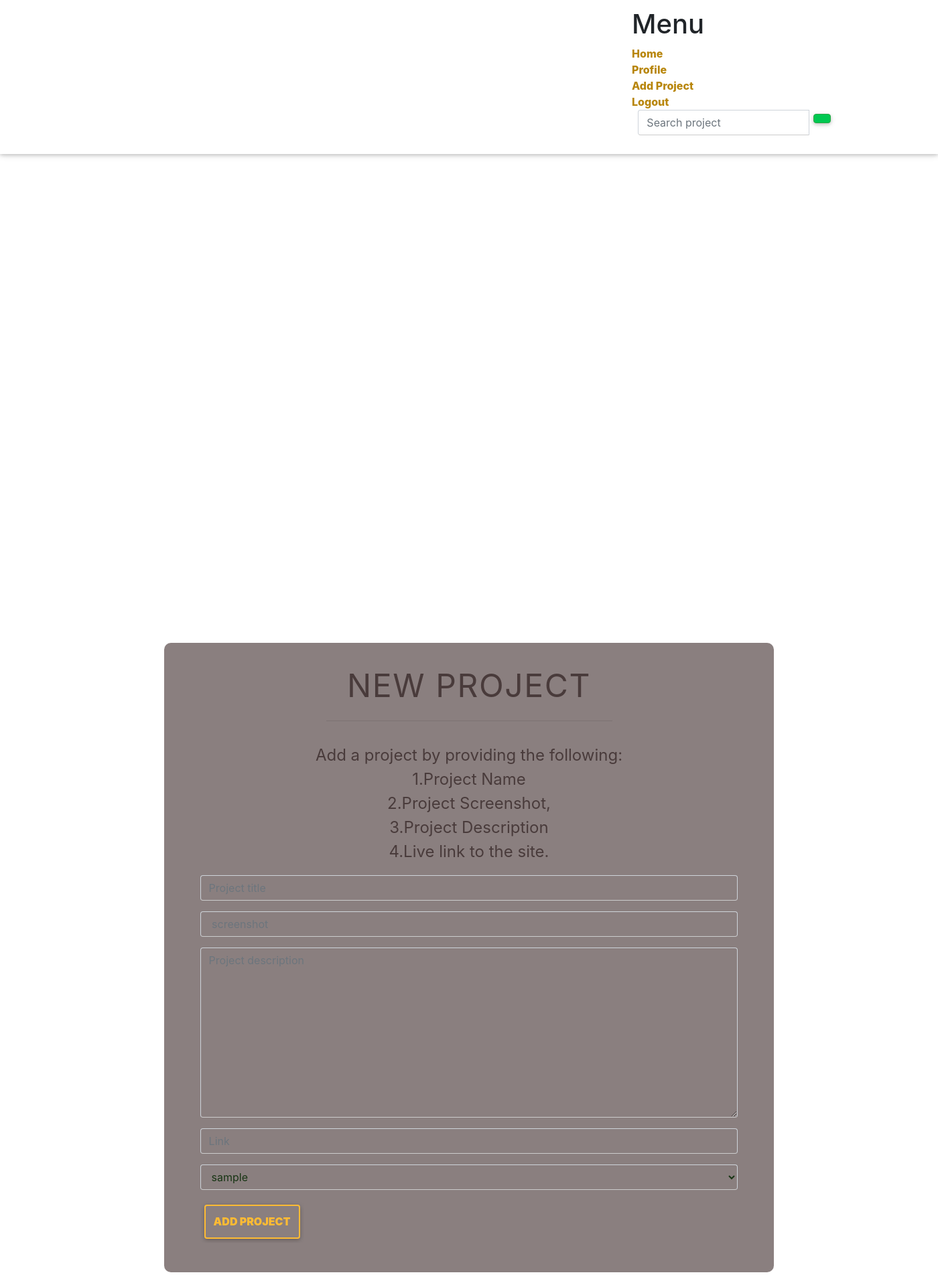
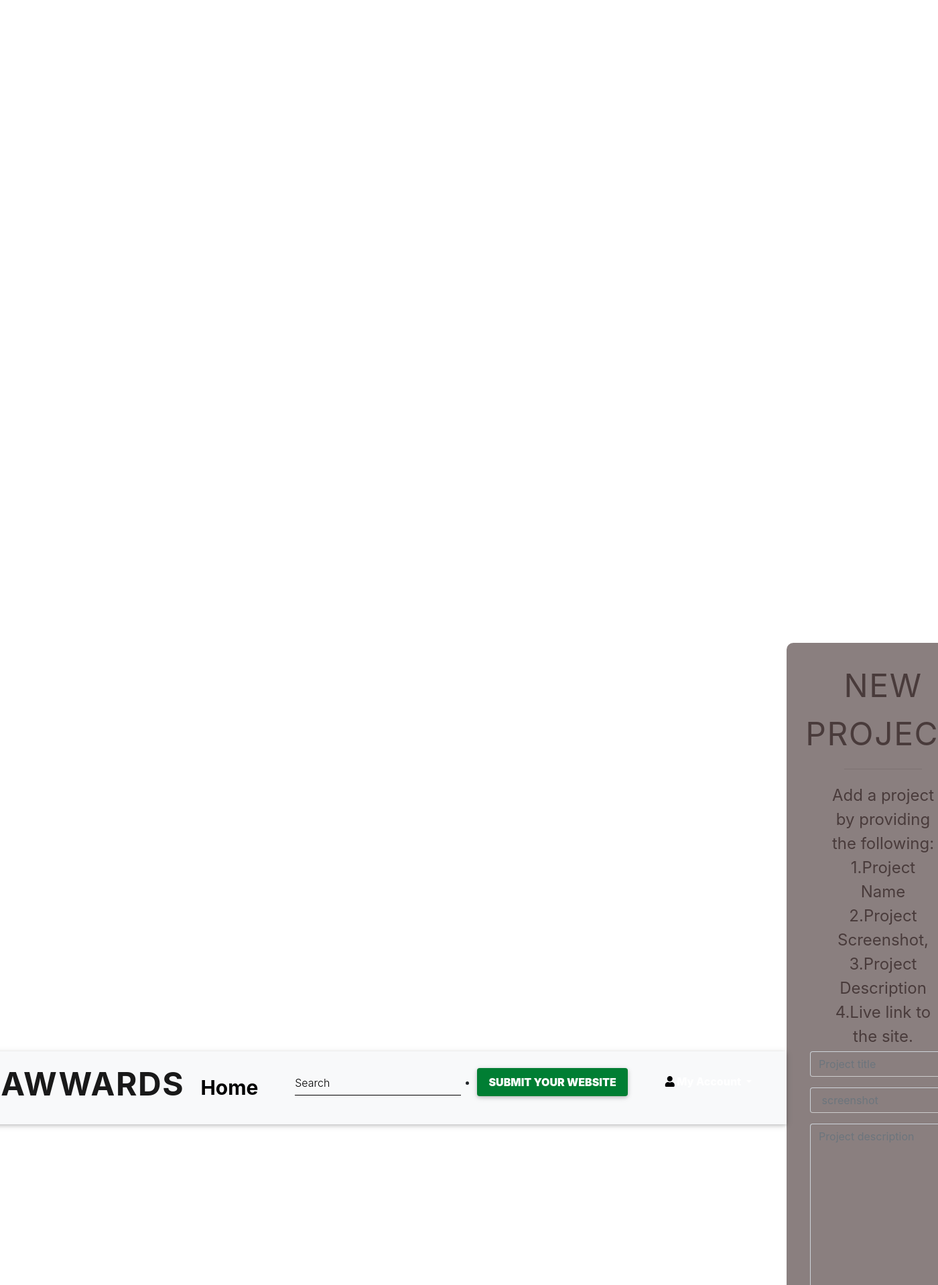
Before and after one commit to JKimani77/Awwards, a Django app: page /add_project/ in a window 1400 px wide; the page is wider, and only the part inside the window is pictured. Shown: the top 1919 px of that part at 67% size. Run offline with Django 3.2, Linux system fonts and the light colour scheme; the visitor is signed in with stand-in values (Sample User, id 1); data comes from the database, SQL or seed files in the repository; some libraries are stand-ins or nearby versions.

Commit message:
adding styling to the homepeage

```diff
--- a/reviews/templates/add_new_project.html
+++ b/reviews/templates/add_new_project.html
@@ -3,7 +3,6 @@
 
 {% load bootstrap3 %}
 {% block styles %}
-
 {{ block.super}}
 <link rel="stylesheet" href="/static/newproject.css">
 {% endblock %}
--- a/reviews/templates/navbar.html
+++ b/reviews/templates/navbar.html
@@ -1,36 +1,65 @@
-<nav class="navbar fixed-top navbar-expand-lg navbar-dark scrolling-navbar" id="nbar">
+<nav class="pl-5 pr-5 navbar navbar-expand-lg navbar-light bg-light sticky-top">
     <div class="container">
-        <a class="navbar-brand" href="{% url 'index' %}"> <strong class="mr-4 brand"> Awwards</strong></a>
-      <div id="wrapper">
-        <div class="menu">
+        <a class="navbar-brand font-weight-bold title" href="{% url 'index' %}"style="font: size 30px; font-weigth:bold">Awwards</a>
+      <!-- Collapse button -->
+    <button class="navbar-toggler" type="button" data-toggle="collapse" data-target="#basicExampleNav"
+    aria-controls="basicExampleNav" aria-expanded="false" aria-label="Toggle navigation">
+    <span class="navbar-toggler-icon"></span>
+  </button>
+    <!-- content -->
 
-          <h1>Menu</h1>
-            <a href="/">Home</a>
-            <br>
-            <a href="profile/{{request.user.id}}">Profile</a>
-            <br>
+    <div class="collapse navbar-collapse" id="basicExampleNav">
+      <!-- Links -->
+      <ul class="navbar-nav mr-auto">
+          <li class="text-white nav-item">
+            <a class="nav-link" href="{% url 'index' %}" style="font-size: 30px; font-weight:bold">Home</a>
+          </li>
 
-            <a href="/add_project">Add Project</a>
-            <br>
-            <a href="/logout">Logout</a>
+        </li>
+        {% if user.is_authenticated %}
 
-            <form class="navbar-form" role="search" , action="{% url 'search_project' %}">
+        {% endif %}
 
-              <div class="input-group">
-                <input type="text" class="form-control" placeholder="Search project" name="project">
-                <div class="input-group-btn">
-                  <button class="btn btn-success" type="submit"><i class="glyphicon glyphicon-search"></i></button>
-                </div>
+        </ul>
+       {% if user.is_authenticated %}
+       <form class = "form-inline" action="{% url 'search_project' %}">
+         <div class="md-form my-1">
+          <input class="form-control mr-sm-2" type="text" placeholder="Search" aria-label="Search" name="keyword">
+        </div>
+      </form>
+      {% endif %}
+      <div class="col-sm-6 col-lg-6 d-flex justify-content-end">
+          {% if user.is_authenticated %}
+          <ul><li class="nav-item">
 
-              </div>
-            </form>
-          </ul>
-        </div>
-        <div class="content">
-          <div class="button">
+            <a class="nav-link btn btn-block text-white success-color-dark" href="/add_project">SUBMIT YOUR WEBSITE </a>
+          </li></ul>
+        <ul>
+          <li class="dropdown list-unstyled text-white">
+              <a class="nav-link dropdown-toggle" id="navbarDropdownMenuLink-4" data-toggle="dropdown"
+              aria-haspopup="true" aria-expanded="false">
+              <i class="fas fa-user" style="color: black;"></i> My Account </a>
+            <ul class="dropdown-menu dropdown-default" role="menu">
+              <li>
+                  <a class="dropdown-item" href="profile/{{request.user.id}}">Profile</a>
+                </li>
+
+              <li>
+                <a class="dropdown-item" href="/logout">Logout</a>
+              </li>
+            </ul>
+          </li>
+        </ul>
+        {% else %}
+        <li class="list-unstyled">
+            <a class='btn btn-sm btn-default font-weight-bold' href="/accounts/login" style="font-size: 15px;">Login</a>
+            <a class='btn btn-sm btn-default font-weight-bold' href="/accounts/register"style="font-size: 15px;">Register</a>
+        </li>
+
+        {% endif %}
+  </div>
 
 </div>
-</div>
-</div>
-</div>
+<!-- Collapsible content -->
 </nav>
+<!--/Navbar-->
--- a/reviews/views.py
+++ b/reviews/views.py
@@ -14,12 +14,14 @@ def index(request):
     title = 'Awwards'
     date = dt.date.today()
     projects = Project.display_all_projects()
+    projects_scores = projects
+    high_score = None
     high_votes = None
-    if len(projects)>=1:
-        votes = Vote.get_project_votes
+    if len(projects) >=1:
+        high_score = projects_scores[0]
+        votes = Vote.get_project_votes(high_score.id)
         high_votes = votes[:3]
-
-    return render(request, 'index.html', {'date': date, 'title': title, "projects":projects,})
+    return render(request, 'index.html', {'date': date, 'title': title,'high':high_score, 'votes': high_votes})
 
 def create_profile(request):
     current_user = request.user
@@ -27,13 +29,12 @@ def create_profile(request):
     if request.method =='POST':
         form = CreateProfileForm(request.POST, request.FILES)
         if form.is_valid():
-            profile = form.save
+            profile = form.save(commit=False)
             profile.user = current_user
             profile.save()
         return HttpResponseRedirect('/')
     else:
         form = CreateProfileForm()
-
     return render(request, 'create_profile.html', {'form': form, 'title':title})
 
 @login_required(login_url='/accounts/login/')
@@ -43,17 +44,17 @@ def profile(request, profile_id):
         profile = Profile.objects.get(user = user)
         title = profile.user.username
         projects = Project.get_user_projects(profile_id)
-        projects_count = projects.count()
+        projects_number = projects.number()
         votes = []
         for project in projects:
             votes.append(project.average_score)
         total_v = sum(votes)
         average = 0
         if len(projects)>1:
-            average = total_v/len(projects)
+            average = total_v / len(projects)
     except Profile.DoesNotExist:
         raise Http404()
-    return render(request, 'profile.html', {'profile':profile, 'projects': projects,'votes': votes, 'average': average, 'total_v':total_v})
+    return render(request, 'profile.html',{'profile': profile, 'projects': projects, 'number': projects_number, 'votes':total_v, 'average':average,'title': title})
 
 @login_required(login_url='/accounts/login/')
 def add_project(request):
@@ -106,7 +107,6 @@ def rating_project(request,project_id):
 
 @login_required(login_url='/accounts/login')
 def project(request, project_id):
-
     try:
         project = Project.objects.get(pk = id)
 
```
Also changed, not shown: reviews/templates/django_registration/registration_form.html (+44 -20 lines), reviews/templates/index.html (+50 -5 lines), reviews/tests.py (+69 -1 lines).
